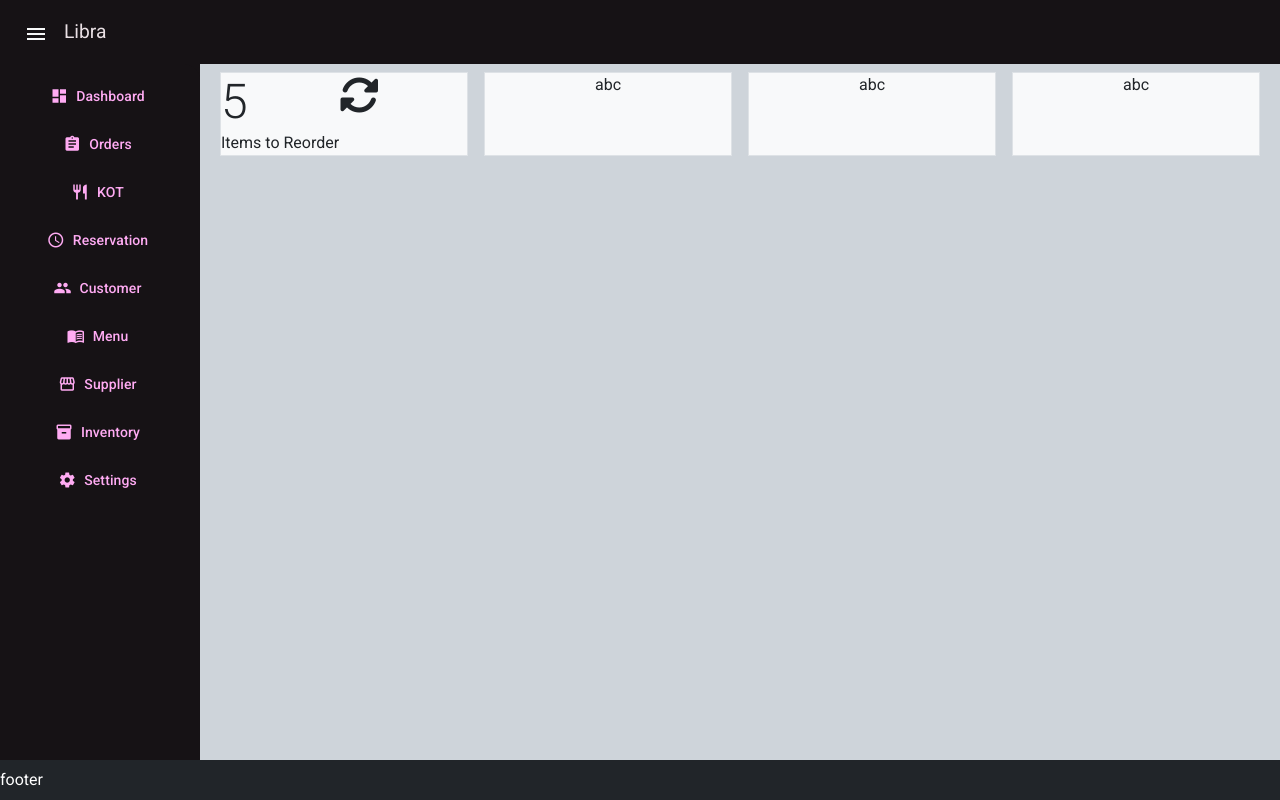
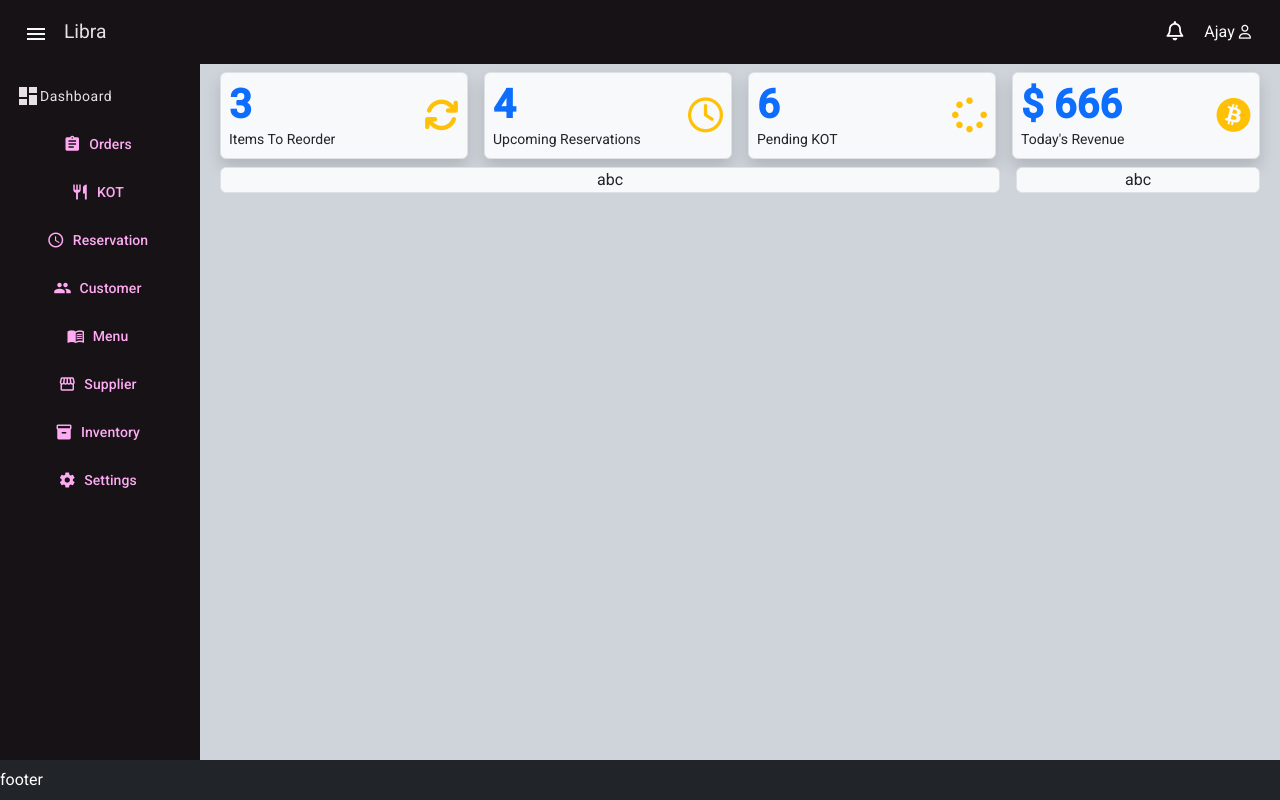
Before and after one commit to GaneshKumar-99/HotelManagement, an Angular app: page /dashboard in a window 1280 px wide. Built offline with nearby package versions, Linux system fonts and the light colour scheme.

Commit message:
modified dashboard structure and bottom table design implemented

```diff
--- a/src/app/pages/dashboard/dashboard.component.html
+++ b/src/app/pages/dashboard/dashboard.component.html
@@ -1,4 +1,4 @@
-<div class="container">
+<!-- <div class="container">
     <div class="d-flex flex-row">
 
         <div class="col border m-2 bg-light text-dark d-flex flex-row ">
@@ -15,4 +15,59 @@
         <div class="col border m-2 bg-light text-dark">abc</div>
         <div class="col border m-2 bg-light text-dark">abc</div>
     </div>
+</div> -->
+
+<div class="container">
+  <!-- type 1 columns -->
+  <div class="d-flex flex-row gap-3 m-2">
+    <div class="col border shadow bg-light text-dark d-flex flex-row rounded">
+      <div class="d-flex flex-column p-2">
+        <div class="display-6 text-primary fw-bold me-auto">3</div>
+        <div class="me-auto small">Items To Reorder</div>
+      </div>
+      <div class="ms-auto display-6 align-content-center text-warning">
+        <i class="fa-solid fa-arrows-rotate p-2 small"></i>
+      </div>
+    </div>
+
+    <div class="col border shadow bg-light text-dark d-flex flex-row rounded">
+      <div class="d-flex flex-column p-2">
+        <div class="display-6 text-primary fw-bold me-auto">4</div>
+        <div class="me-auto small">Upcoming Reservations</div>
+      </div>
+      <div class="ms-auto display-6 align-content-center text-warning">
+        <i class="fa-regular fa-clock p-2 small"></i>
+      </div>
+    </div>
+
+    <div class="col border shadow bg-light text-dark d-flex flex-row rounded">
+      <div class="d-flex flex-column p-2">
+        <div class="display-6 text-primary fw-bold me-auto">6</div>
+        <div class="me-auto small">Pending KOT</div>
+      </div>
+      <div class="ms-auto display-6 align-content-center text-warning">
+        <i class="fa-solid fa-spinner p-2 small"></i>
+      </div>
+    </div>
+
+    <div class="col border shadow bg-light text-dark d-flex flex-row rounded">
+      <div class="d-flex flex-column p-2">
+        <div class="display-6 text-primary fw-bold me-auto">$ 666</div>
+        <div class="me-auto small">Today's Revenue</div>
+      </div>
+      <div class="ms-auto display-6 align-content-center text-warning">
+        <i class="fa-brands fa-bitcoin p-2 small"></i>
+      </div>
+    </div>
+  </div>
+
+  <!-- order status -->
+  <div class="d-flex flex-row gap-3 m-2">
+    <div class="col-lg-9 col-md-9 col-sm-12 border bg-light text-dark rounded">
+      abc
+    </div>
+
+    <!-- quick links -->
+    <div class="col border bg-light text-dark rounded">abc</div>
+  </div>
 </div>
--- a/src/app/pages/main/main.component.html
+++ b/src/app/pages/main/main.component.html
@@ -2,10 +2,16 @@
 <app-footer></app-footer> -->
 
 <mat-toolbar class="mat-elevation-z5">
-  <button class="btn text-light" (click)="drawer.toggle()" mat-icon-button>
-    <mat-icon>menu</mat-icon>
-  </button>
-  <div class="px-2 small">Libra</div>
+  <div>
+    <button class="btn text-light" (click)="drawer.toggle()" mat-icon-button>
+      <mat-icon>menu</mat-icon>
+    </button>
+  </div>
+    <div class="px-2 small">Libra</div>
+  <div class="ms-auto">
+    <a href="#" class="text-white"><i class="fa-regular fa-bell mx-1 small"></i></a>
+    <button class="btn text-light"><span class="m-1">Ajay</span> <i class="fa-regular fa-user small"></i></button>
+  </div>
 </mat-toolbar>
 
 <mat-drawer-container autosize class="full-height">
@@ -17,14 +23,21 @@
     class="custom-drawer"
   >
     <mat-nav-list>
-      <mat-list-item>
+
+      <!-- <mat-list-item>
         <div class="d-grid">
             <button mat-button routerLink="dashboard">
                 <mat-icon>dashboard</mat-icon>
                 Dashboard
             </button>
         </div>
-      </mat-list-item>
+      </mat-list-item> -->
+      <mat-list-item routerLink="dashboard">
+        <div class="d-flex flex-row small">
+          <mat-icon>dashboard</mat-icon>
+          <span>Dashboard</span>
+        </div>
+        </mat-list-item>
 
       <mat-list-item>
         <div class="d-grid">
@@ -34,6 +47,12 @@
             </button>
         </div>
       </mat-list-item>
+      <!-- <mat-list-item routerLink="orders">
+        <div class="d-flex flex-row small">
+            <mat-icon>assignment</mat-icon>
+            Orders
+        </div>
+      </mat-list-item> -->
 
       <mat-list-item>
         <div class="d-grid">
@@ -43,6 +62,13 @@
             </button>
         </div>
       </mat-list-item>
+      <!-- <mat-list-item routerLink="kitchen-order-tickets">
+        <div class="d-flex flex-row small">
+          <mat-icon>restaurant</mat-icon>
+          KOT
+        </div>
+      </mat-list-item> -->
+
 
       <mat-list-item>
         <div class="d-grid">
```
